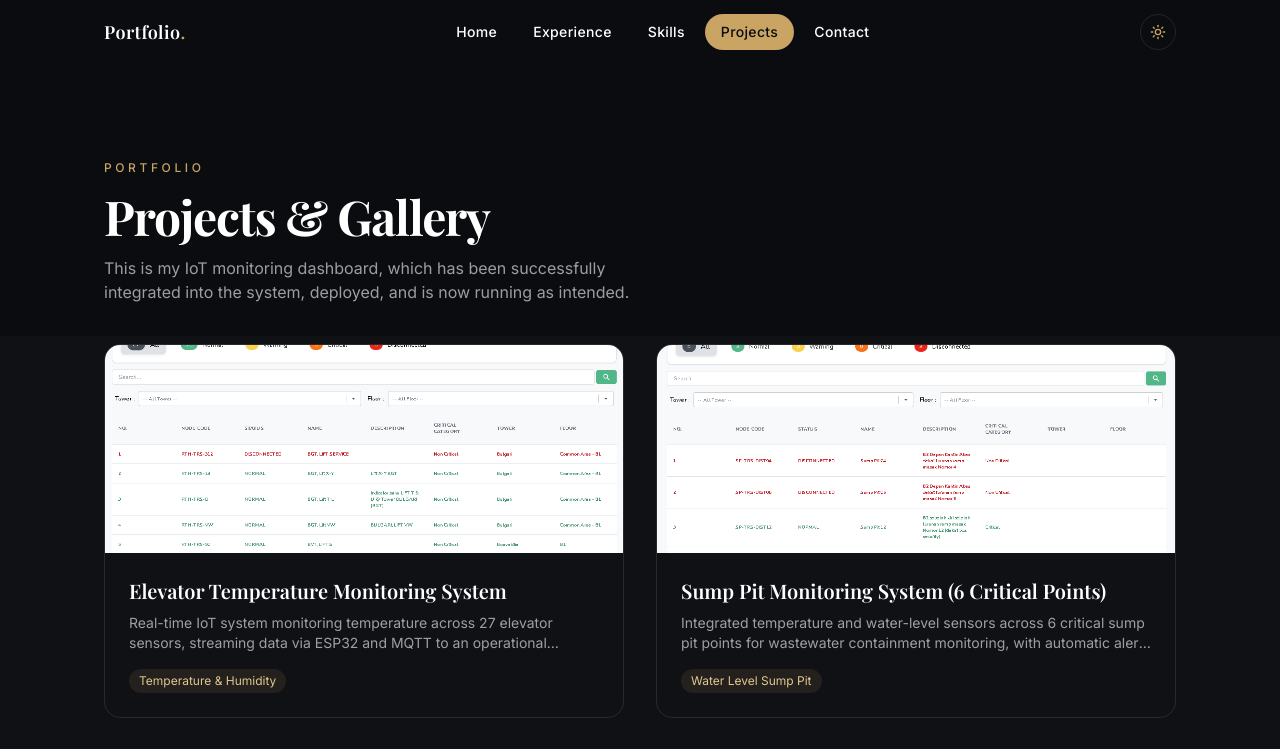
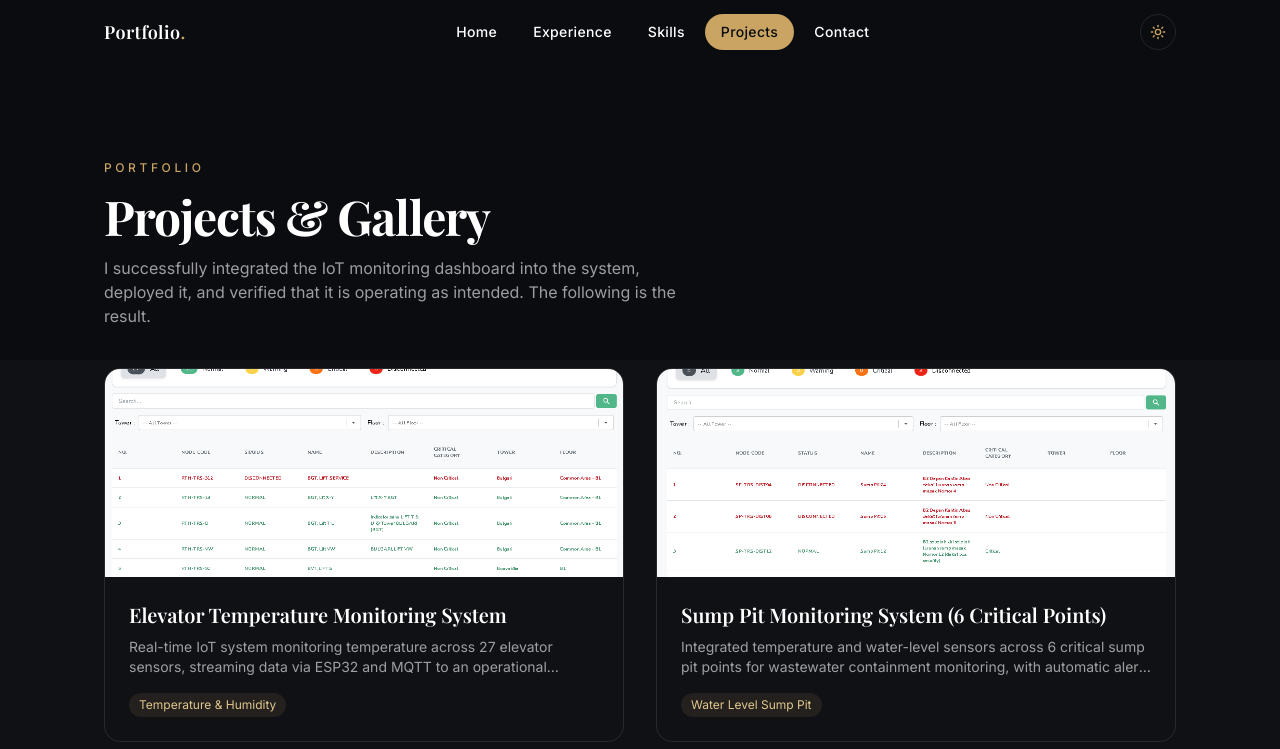
Before and after one commit to rmdhn712/rmdhn-resume, a Next.js app: page /projects in a window 1280 px wide. Shown: the top 749 px of the page. Built offline with nearby package versions, Linux system fonts and the light colour scheme; a web font is replaced by a local one.

Commit message:
Update page.tsx

```diff
--- a/app/projects/page.tsx
+++ b/app/projects/page.tsx
@@ -14,7 +14,7 @@ export default function ProjectsPage() {
       <PageIntro
         eyebrow="Portfolio"
         title="Projects & Gallery"
-        description="This is my IoT monitoring dashboard, which has been successfully integrated into the system, deployed, and is now running as intended."
+        description="I successfully integrated the IoT monitoring dashboard into the system, deployed it, and verified that it is operating as intended. The following is the result."
       />
       <Projects />
     </>
```
